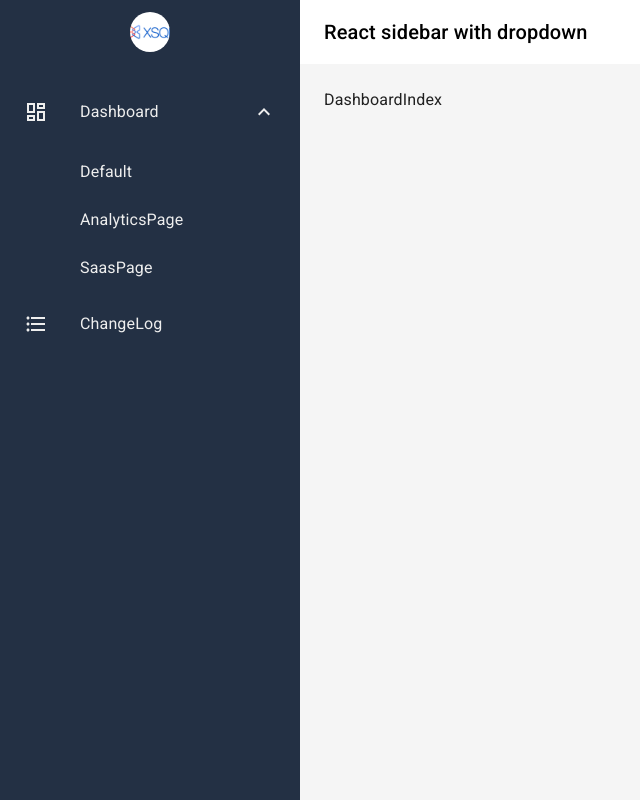
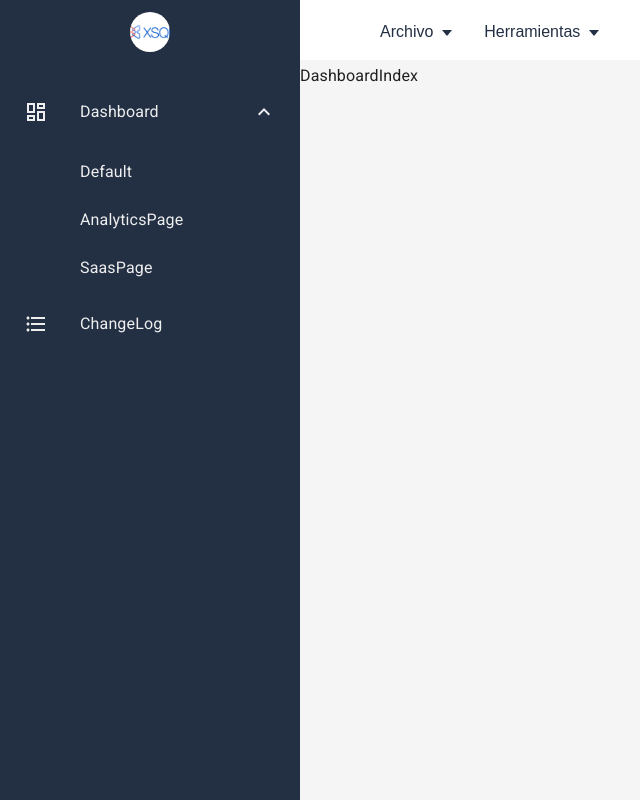
Before and after one commit to robinbuezo11/OLC2_Proyecto1_G51, a React (Create React App) app in the folder frontend/: page /dashboard in a window 1280 px wide. Shown: the whole page, without its empty margins (0-640 px from the left). Built offline with nearby package versions, Linux system fonts and the light colour scheme.

Commit message:
[update] front-topbar

```diff
--- /dev/null
+++ b/frontend/src/components/common/Dropdown.jsx
@@ -0,0 +1,19 @@
+import TopbarItem from "./TopbarItem";
+
+const Dropdown = ({submenus, dropdown, depthLevel}) => {
+    depthLevel = depthLevel + 1;
+    const dropdownClass = depthLevel > 1 ? 'dropdown-submenu' : '';
+
+
+    return (
+        <ul className={`dropdown ${dropdownClass} ${dropdown ? "show" : ""}`}>
+        {
+            submenus.map((submenu, index) => (
+              <TopbarItem item={submenu} key={index} depthLevel={depthLevel} />
+            ))
+        }
+        </ul>
+    )
+}
+
+export default Dropdown;
--- a/frontend/src/components/common/Sidebar.jsx
+++ b/frontend/src/components/common/Sidebar.jsx
@@ -1,4 +1,5 @@
 import { Avatar, Drawer, List, Stack, Toolbar } from "@mui/material";
+import { Link } from "react-router-dom";
 import sizeConfigs from "../../configs/sizeConfigs";
 import assets from "../../assets";
 import colorConfigs from "../../configs/colorConfigs";
@@ -31,7 +32,9 @@ const Sidebar = () => {
             direction="row"
             justifyContent="center"
           >
-            <Avatar src={assets.images.logo} />
+            <Link to="/">
+              <Avatar src={assets.images.logo} />
+            </Link>
           </Stack>
         </Toolbar>
         {appRoutes.map((route, index) => (
--- a/frontend/src/components/common/Topbar.jsx
+++ b/frontend/src/components/common/Topbar.jsx
@@ -1,13 +1,19 @@
-import { AppBar, Toolbar, Typography } from "@mui/material";
+import React from "react";
+import { AppBar, Toolbar} from "@mui/material";
 import sizeConfigs from "../../configs/sizeConfigs";
 import colorConfigs from "../../configs/colorConfigs";
+import TopbarItems from "./TopbarItems";
+import TopbarItem from "./TopbarItem";
+import "../../styles/Topbar.css"
 
 const Topbar = () => {
+
     return (
         <AppBar
             position="fixed"
             sx={{
                 width: `calc(100% - ${sizeConfigs.sidebar.width})`,
+                height: sizeConfigs.topbar.height,
                 ml: sizeConfigs.sidebar.width,
                 boxShadow: "unset",
                 backgroundColor: colorConfigs.topbar.bg,
@@ -15,9 +21,16 @@ const Topbar = () => {
             }}
         >
             <Toolbar>
-                <Typography variant="h6">
-                    React sidebar with dropdown
-                </Typography>
+                <nav /*style={{height: sizeConfigs.topbar.height}}*/>
+                    <ul className="menus">
+                        {
+                            TopbarItems.map((item, index) => {
+                                const depthLevel = 0;
+                                return <TopbarItem item={item} key={index} depthLevel={depthLevel} />
+                            })
+                        }
+                    </ul>
+                </nav>
             </Toolbar>
         </AppBar>
     )
--- /dev/null
+++ b/frontend/src/components/common/TopbarItem.jsx
@@ -0,0 +1,61 @@
+import { useState, useEffect, useRef } from 'react'
+import Dropdown from './Dropdown'
+
+const TopbarItem = ({item, depthLevel}) => {
+    console.log(depthLevel)
+    const [dropdown, setDropdown] = useState(false)
+    let ref = useRef();
+
+    useEffect(()=>{
+        const handler = (event) => {
+            if (dropdown && ref.current && !ref.current.contains(event.target)) {
+                setDropdown(false);
+            }
+        };
+        document.addEventListener("mousedown", handler);
+        document.addEventListener("touchstart", handler);
+        return () => {
+            document.removeEventListener("mousedown", handler);
+            document.removeEventListener("touchstart", handler);
+        };
+    }, [dropdown]);
+
+    const onMouseEnter = () => {
+        window.innerWidth > 960 && setDropdown(true)
+    };
+
+    const onMouseLeave = () => {
+        window.innerWidth > 960 && setDropdown(false)
+    };
+
+    return (
+        <li
+            className="menu-items"
+            onMouseEnter={onMouseEnter}
+            onMouseLeave={onMouseLeave}
+            ref={ref}
+        >
+            {
+                item.items ? (
+                    <>
+                        <button
+                            type = "button"
+                            aria-haspopup = "menu"
+                            aria-expanded = {dropdown  ? "true" : "false"}
+                            onClick={()=> setDropdown(!dropdown)}
+                        >
+                            {item.label + " "}
+                            {depthLevel > 0 ? <span> &raquo; </span> : <span className='arrow' />}
+                        </button>
+                        <Dropdown depthLevel={depthLevel} dropdown={dropdown} submenus={item.items} />
+                    </>
+                ) : (
+                    <a href='/#'>{item.label}</a>
+                )
+
+            }
+        </li>
+    )
+}
+
+export default TopbarItem
--- /dev/null
+++ b/frontend/src/components/common/TopbarItems.js
@@ -0,0 +1,66 @@
+const TopbarItems = [
+    {
+        label: "Archivo",
+        items: [
+            {
+                label: "Nuevo",
+            },
+            {
+                label: "Abrir",
+            },
+            {
+                label: "Guardar",
+            },
+            {
+                label: "Guardar como",
+            },
+            {
+                label: "Cerrar",
+            },
+            {
+                label: "Salir",
+            }
+        ]
+    },
+    {
+        label: "Herramientas",
+        items: [
+            {
+                label: "Base de datos",
+                items: [
+                    {
+                        label: "Crear base de datos",
+                    },
+                    {
+                        label: "Eliminar base de datos",
+                    },
+                    {
+                        label: "Crear DUMP",
+                    },
+                    {
+                        label: "Seleccionar base de datos",
+                    }
+                ]
+            },
+            {
+                label: "SQL",
+                items: [
+                    {
+                        label: "Nuevo Query",
+                    },
+                    {
+                        label: "Ejecutar Query",
+                    }
+                ]
+            },
+            {
+                label: "Exportar",
+            },
+            {
+                label: "Importar",
+            }
+        ]
+    }
+];
+
+export default TopbarItems;
--- a/frontend/src/components/layout/MainLayout.jsx
+++ b/frontend/src/components/layout/MainLayout.jsx
@@ -22,7 +22,7 @@ const MainLayout = () => {
                 component="main"
                 sx={{
                     flexGrow: 1,
-                    p: 3,
+                    p: 0,
                     width: `calc(100% - ${sizeConfigs.sidebar.width}px)`,
                     minHeight: "100vh",
                     backgroundColor: colorConfigs.mainBg
--- a/frontend/src/configs/colorConfigs.js
+++ b/frontend/src/configs/colorConfigs.js
@@ -9,7 +9,7 @@ const colorConfigs = {
     },
     topbar: {
         bg: "#fff",
-        color: "#000"
+        color: "#233044",
     },
     mainBg: colors.grey["100"]
 };
--- a/frontend/src/configs/sizeConfigs.js
+++ b/frontend/src/configs/sizeConfigs.js
@@ -1,6 +1,9 @@
 const sizeConfigs = {
     sidebar: {
         width: "300px"
+    },
+    topbar: {
+        height: "60px"
     }
 }
 
--- a/frontend/src/pages/home/HomePage.jsx
+++ b/frontend/src/pages/home/HomePage.jsx
@@ -1,9 +1,28 @@
 import React from "react";
+import { useState } from "react";
+import Editor from "@monaco-editor/react";
 
-const HomePage = (props) => {
+const HomePage = () => {
+    const [code, setCode] = useState('');
+    const options = {
+    };
+
     return (
-        <div>HomePage</div>
-    )
+        <div className="App">
+        <div className='Content'>
+            <div className="editor1">
+            <Editor
+                height="55vh"
+                theme="vs-dark"
+                defaultLanguage='sql'
+                value={code}
+                options={options}
+                onChange={setCode}
+            />
+            </div>
+        </div>
+        </div>
+    );
 };
 
 export default HomePage;
--- /dev/null
+++ b/frontend/src/styles/Topbar.css
@@ -0,0 +1,71 @@
+.menus {
+  display: flex;
+  list-style: none;
+}
+
+.menu-items {
+    position: relative;
+}
+
+.menu-items a {
+    display: block;
+    font-size: inherit;
+    color: inherit;
+    text-decoration: none;
+  }
+
+  .menu-items button {
+    color: inherit;
+    font-size: inherit;
+    border: none;
+    background-color: transparent;
+    cursor: pointer;
+    width: 100%;
+  }
+
+  .menu-items a,
+  .menu-items button {
+    text-align: left;
+    padding: 0.7rem 1rem;
+  }
+
+.menu-items a:hover,
+.menu-items button:hover {
+  background-color: #f2f2f2;
+}
+
+.arrow::after {
+    content: "";
+    display: inline-block;
+    margin-left: 0.28em;
+    vertical-align: 0.09em;
+    border-top: 0.42em solid;
+    border-right: 0.32em solid transparent;
+    border-left: 0.32em solid transparent;
+}
+
+.dropdown {
+    position: absolute;
+    right: 0;
+    left: auto;
+    box-shadow: 0 10px 15px -3px rgba(46, 41, 51, 0.08),
+    0 4px 6px -2px rgba(71, 63, 79, 0.16);
+    font-size: 0.875rem;
+    z-index: 9999;
+    min-width: 10rem;
+    padding: 0.5rem 0;
+    list-style: none;
+    background-color: #fff;
+    border-radius: 0.5rem;
+    display: none;
+}
+
+.dropdown.show {
+    display: block;
+}
+
+.dropdown.dropdown-submenu {
+    position: absolute;
+    left: 100%;
+    top: -7px;
+}
```
Also changed, not shown: frontend/src/styles/Dashboard.css (deleted, +0 -50 lines), frontend/src/components/common/SidebarItemCollapse.jsx (indentation only).
